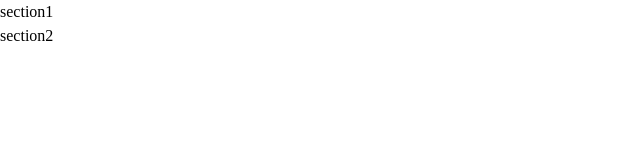
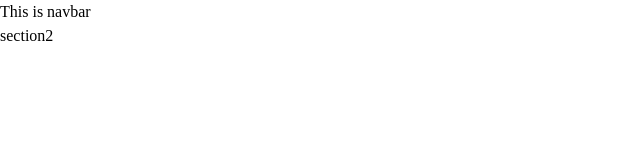
Before and after one commit to Abhishek20-prog/ui-practice, a React (Vite) app in the folder ui/: page / in a window 1280 px wide. Shown: the top 160 px of the page, without its empty margins (0-640 px from the left). Built offline with nearby package versions, Linux system fonts and the light colour scheme.

Commit message:
initial commit

```diff
--- /dev/null
+++ b/ui/src/components/Section1/Navbar.jsx
@@ -0,0 +1,11 @@
+
+
+const Navbar = () => {
+  return (
+    <div>
+      This is navbar
+    </div>
+  )
+}
+
+export default Navbar
--- a/ui/src/components/Section1/Section1.jsx
+++ b/ui/src/components/Section1/Section1.jsx
@@ -1,9 +1,9 @@
 
-
+import Navbar from "./Navbar"
 const Section1 = () => {
   return (
     <div className='h-screen w-full bg-amber-500'>
-      section1
+      <Navbar/>
     </div>
   )
 }
```
